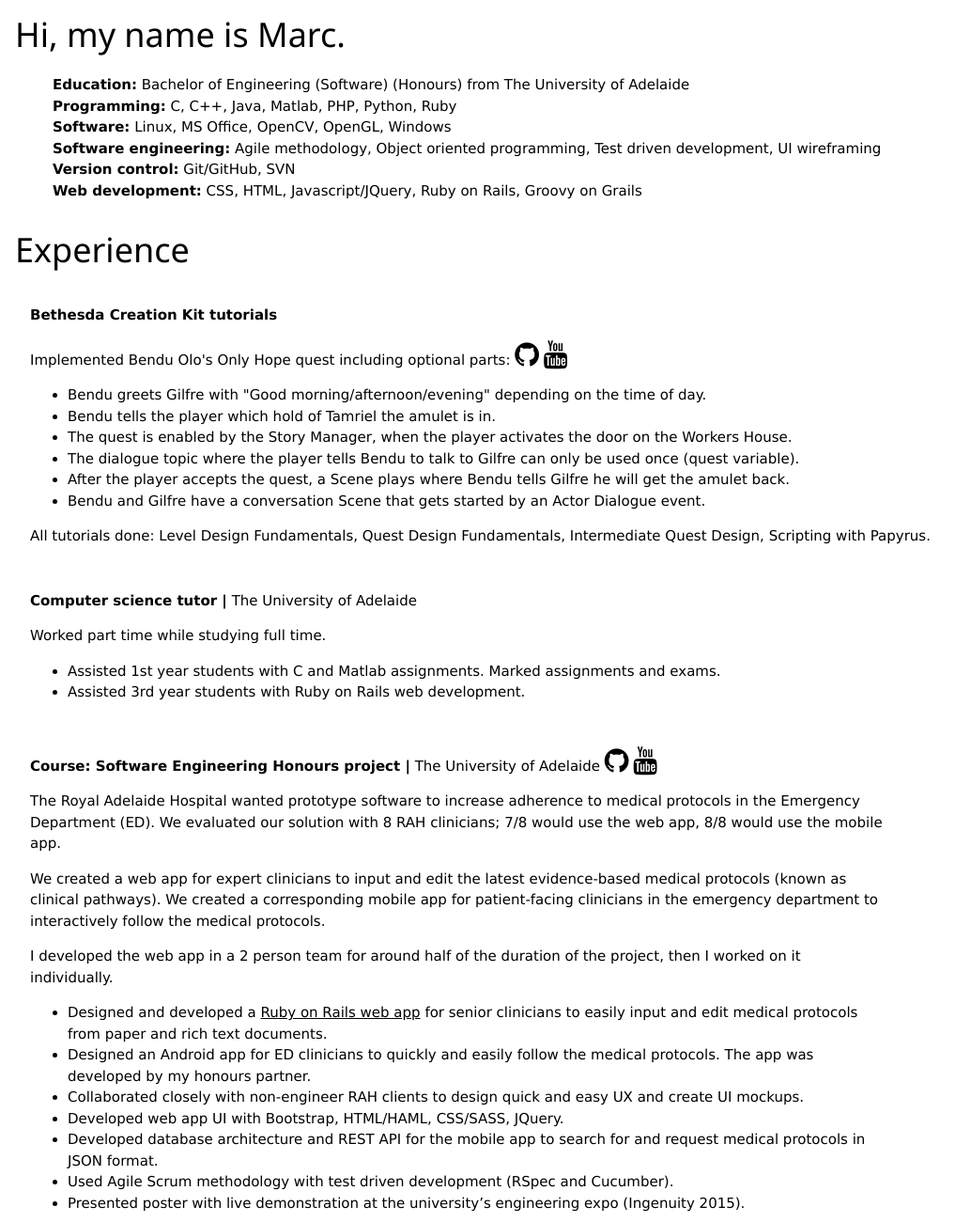
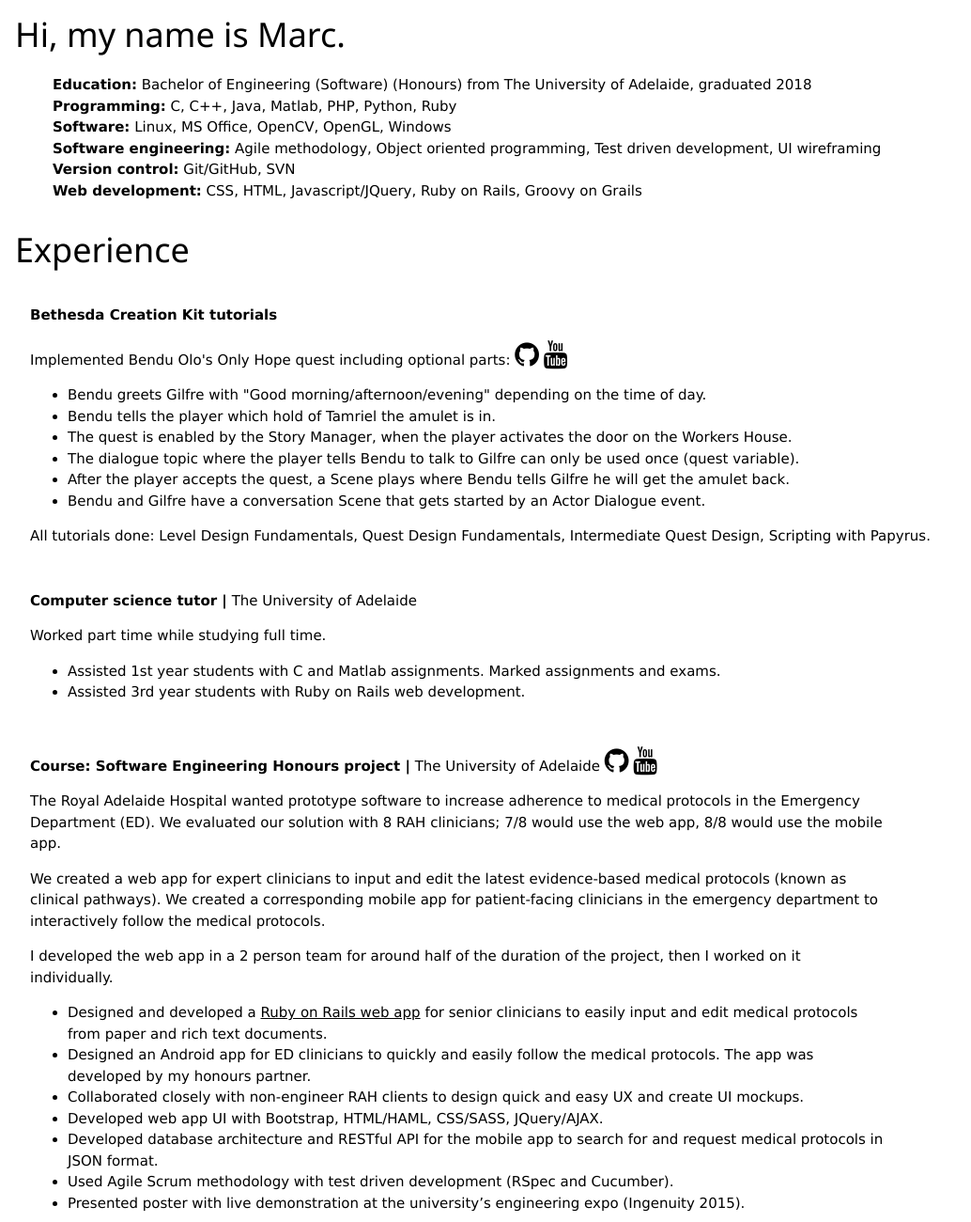
Before and after one commit to MarcFarmer/MarcFarmer.github.io, a plain HTML site: page index.html in a window 1280 px wide. Shown: the top 1300 px of the page at 94% size, without its empty margins (0-1034 px from the left). Drawn offline with Linux system fonts and the light colour scheme.

Commit message:
Add graduation year

```diff
--- a/index.html
+++ b/index.html
@@ -13,7 +13,7 @@
 	<div class="w3-container header">
 		<h1>Hi, my name is Marc.</h1>
 		<ul class="no-bullets">
-			<li><strong>Education:</strong> Bachelor of Engineering (Software) (Honours) from The University of Adelaide</li>
+			<li><strong>Education:</strong> Bachelor of Engineering (Software) (Honours) from The University of Adelaide, graduated 2018</li>
 			<li><strong>Programming:</strong> C, C++, Java, Matlab, PHP, Python, Ruby</li>
 			<li><strong>Software:</strong> Linux, MS Office, OpenCV, OpenGL, Windows</li>
 			<li><strong>Software engineering:</strong> Agile methodology, Object oriented programming, Test driven development, UI
@@ -90,8 +90,8 @@
 						senior clinicians to easily input and edit medical protocols from paper and rich text documents.</li>
 					<li>Designed an Android app for ED clinicians to quickly and easily follow the medical protocols. The app was developed by my honours partner.</li>
 					<li>Collaborated closely with non-engineer RAH clients to design quick and easy UX and create UI mockups.</li>
-					<li>Developed web app UI with Bootstrap, HTML/HAML, CSS/SASS, JQuery.</li>
-					<li>Developed database architecture and REST API for the mobile app to search for and request medical protocols in
+					<li>Developed web app UI with Bootstrap, HTML/HAML, CSS/SASS, JQuery/AJAX.</li>
+					<li>Developed database architecture and RESTful API for the mobile app to search for and request medical protocols in
 						JSON format.</li>
 					<li>Used Agile Scrum methodology with test driven development (RSpec and Cucumber).</li>
 					<li>Presented poster with live demonstration at the university’s engineering expo (Ingenuity 2015).</li>
```
